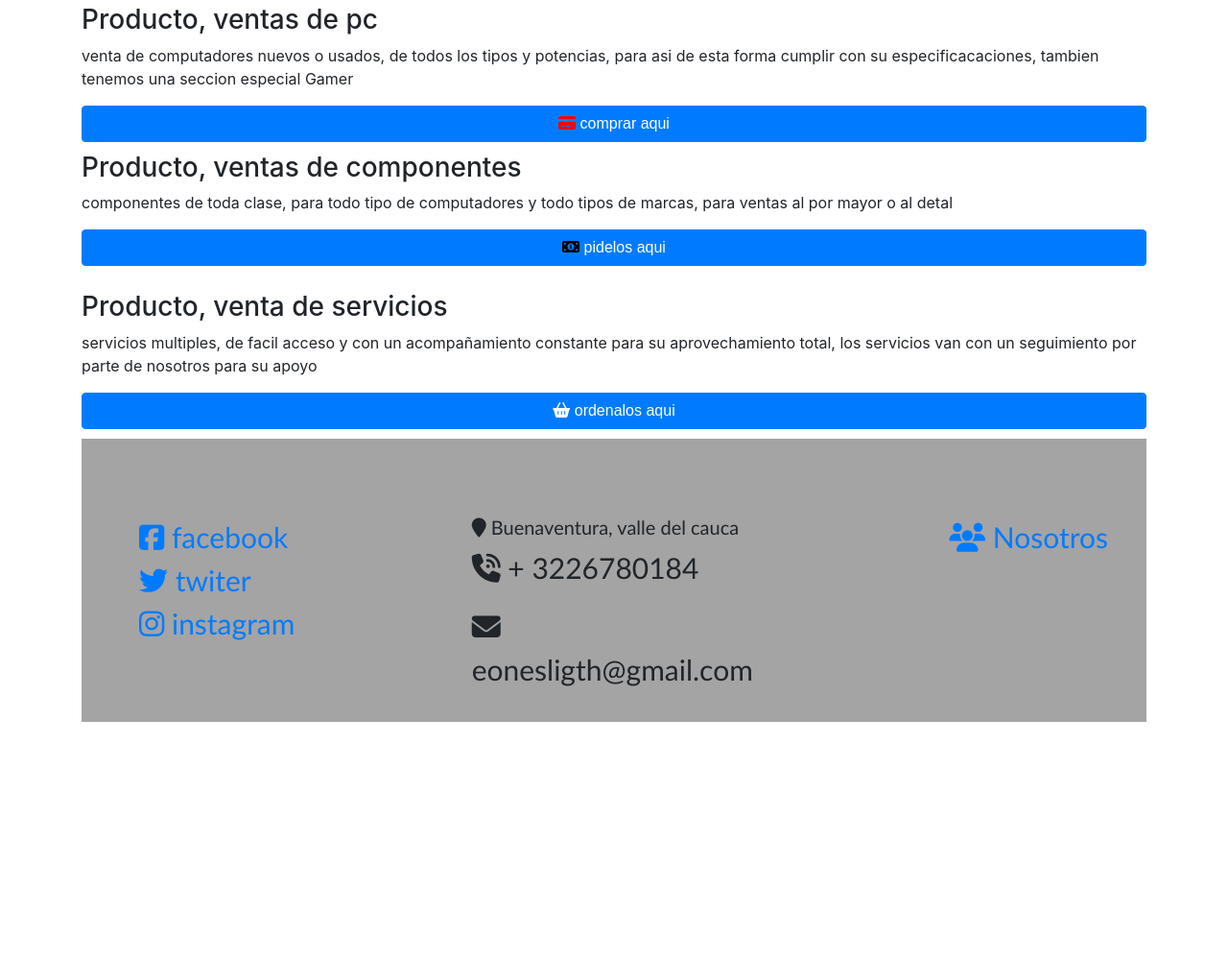
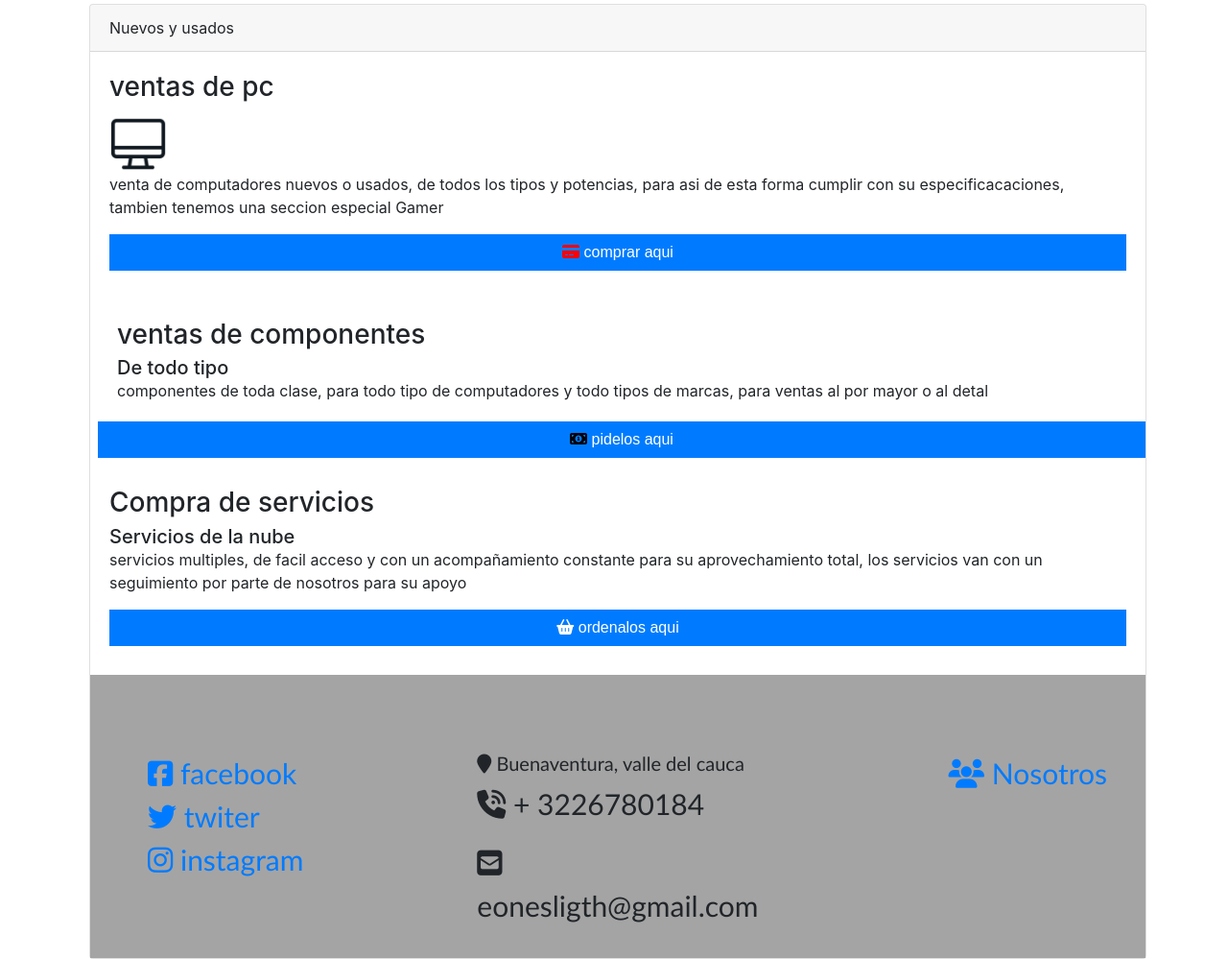
Before and after one commit to Eonesligth/new2021, a website: page index.html in a window 1280 px wide. Shown: the part 336-1335 px from the top of the page at 96% size. Before the commit the page ends 1088 px from the top, so only its background shows below. Drawn offline with nearby package versions, Linux system fonts and the light colour scheme.

Commit message:
usando tarjetas

```diff
--- a/css/main.css
+++ b/css/main.css
@@ -21,11 +21,19 @@ footer {
 }
 
 .card-pros {
-	flex: 1  150px;
-	padding-right: 2px 6px 2px 6px;
+	flex: 1  200px;
 	margin-top: 10px;
 }
 .btn-reserva {
 	width: 100%;
+	border-radius: 0px;
 
 }
+.footer-address-icon {
+	padding-right: 10px;
+}
+.card-img-top {
+width: 60px;
+height: 60px;
+object-fit: cover;
+}
--- a/index.html
+++ b/index.html
@@ -69,30 +69,37 @@
       </ol>
     </nav>
     <div class="d-flex flex-wrap flex-row-reverse ">
-    <div class="card-pros d-flex flex-column justify-content-between" >
+    <div  class=" card card-pros d-flex flex-column justify-content-between ml-2" >
+    	<div class="card-header">Nuevos y usados</div>
+    	<div class="card-body" >
+    		<h3 class="card-title"> ventas de pc</h3>
+    		<img class="card-img-top" src="imagenes/compu.png" alt="sm-4">
+            <p class="card-text">venta de computadores nuevos o usados, de todos los tipos y potencias, para asi de esta forma cumplir con su especificacaciones, tambien tenemos una seccion especial Gamer </p>
 
-      <div><h3>Producto, ventas de pc</h3>
-    <p>venta de computadores nuevos o usados, de todos los tipos y potencias, para asi de esta forma cumplir con su especificacaciones, tambien tenemos una seccion especial Gamer </p>
-     </div>
-    <div> <button class="btn btn-primary btn-reserva"><i class="fas fa-credit-card" style="color:red" ></i> comprar aqui </button>
-    </div>
-    <div class="card-pros d-flex flex-column justify-content-between">
-      <div><h3>Producto, ventas de componentes </h3>
-    <p> componentes de toda clase, para todo tipo de computadores y todo tipos de marcas, para ventas al por mayor o al detal</p>
-     </div>
-    <div><button class="btn btn-primary btn-reserva"><i class="fas fa-money-bill-alt" style="color:black"></i> pidelos aqui</button>
-    </div>
-    <div class="card-pros d-flex flex-column justify-content-between">
-     <p>
-     <div>
-    <h3> Producto, venta de servicios </h3>
-    <p> servicios multiples, de facil acceso y con un acompañamiento constante para su aprovechamiento total, los servicios van con un seguimiento por parte de nosotros para su apoyo </p>
-     </p>
-      </div>
-     <div><button class="btn btn-primary btn-reserva"><i class="fas fa-shopping-basket"></i> ordenalos aqui </button>
+       <div>
+    	<button class="btn btn-primary btn-reserva"><i class="fas fa-credit-card" style="color:red" ></i> comprar aqui </button>
     </div>
     </div>
+    <div class="d-flex flex-wrap flex-row-reverse ">
+    <div class="card-pros d-flex flex-column justify-content-between ml-2">
+      <div class="card-body">
+      	<h3 class="card-title"> ventas de componentes </h3>
+      	<h5 class="card-subtitle">De todo tipo</h5>
+    <p class="card-text"> componentes de toda clase, para todo tipo de computadores y todo tipos de marcas, para ventas al por mayor o al detal</p>
+     </div>
+     <div>
+    	<button class="btn btn-primary btn-reserva"><i class="fas fa-money-bill-alt" style="color:black"></i> pidelos aqui</button>
     </div>
+   </div>
+    <div class="d-flex flex-wrap flex-row-reverse">
+    <div class="card-pros d-flex flex-column justify-content-between">
+     <div class="card-body">
+    <h3 class="card-title"> Compra de servicios </h3>
+    <h5 class="card-subtitle">Servicios de la nube</h5>
+    <p class="card-text"> servicios multiples, de facil acceso y con un acompañamiento constante para su aprovechamiento total, los servicios van con un seguimiento por parte de nosotros para su apoyo </p>
+     </p>
+       <div>
+     	<button class="btn btn-primary btn-reserva"><i class="fas fa-shopping-basket"></i> ordenalos aqui </button>
     </div>
     </div>
 <footer>
@@ -106,7 +113,7 @@
     <address>
       <h5><i class="fas fa-map-marker"></i> Buenaventura, valle del cauca </h5>
         <p><i class="fas fa-phone-volume"></i> + 3226780184 </p>
-        <p><i class="fas fa-envelope"></i> eonesligth@gmail.com</p>
+        <p><i class="fas fa-envelope-square"></i> eonesligth@gmail.com</p>
     </address>
     </div>
   <div class="col-sm-4 d-flex flex-column align-items-end">
@@ -116,8 +123,8 @@
 </footer>
     <!-- Optional JavaScript -->
     <!-- jQuery first, then Popper.js, then Bootstrap JS -->
-    <script src="node_modules/jQuery/dist/jQuery.min.js"></script>
+    <script src="node_modules/jquery/dist/jquery.min.js"></script>
     <script src="node_modules/Popper.js/dist/popper.min.js"></script>
-    <script src="node_modules/bootstrap/dist/dist/js/bootstrap.min.js"></script>
+    <script src="node_modules/bootstrap/dist/js/bootstrap.min.js"></script>
   </body>
 </html>
```
Also changed, not shown: catalogo.html (+18 -8 lines), Imagenes/compu.png (added).
